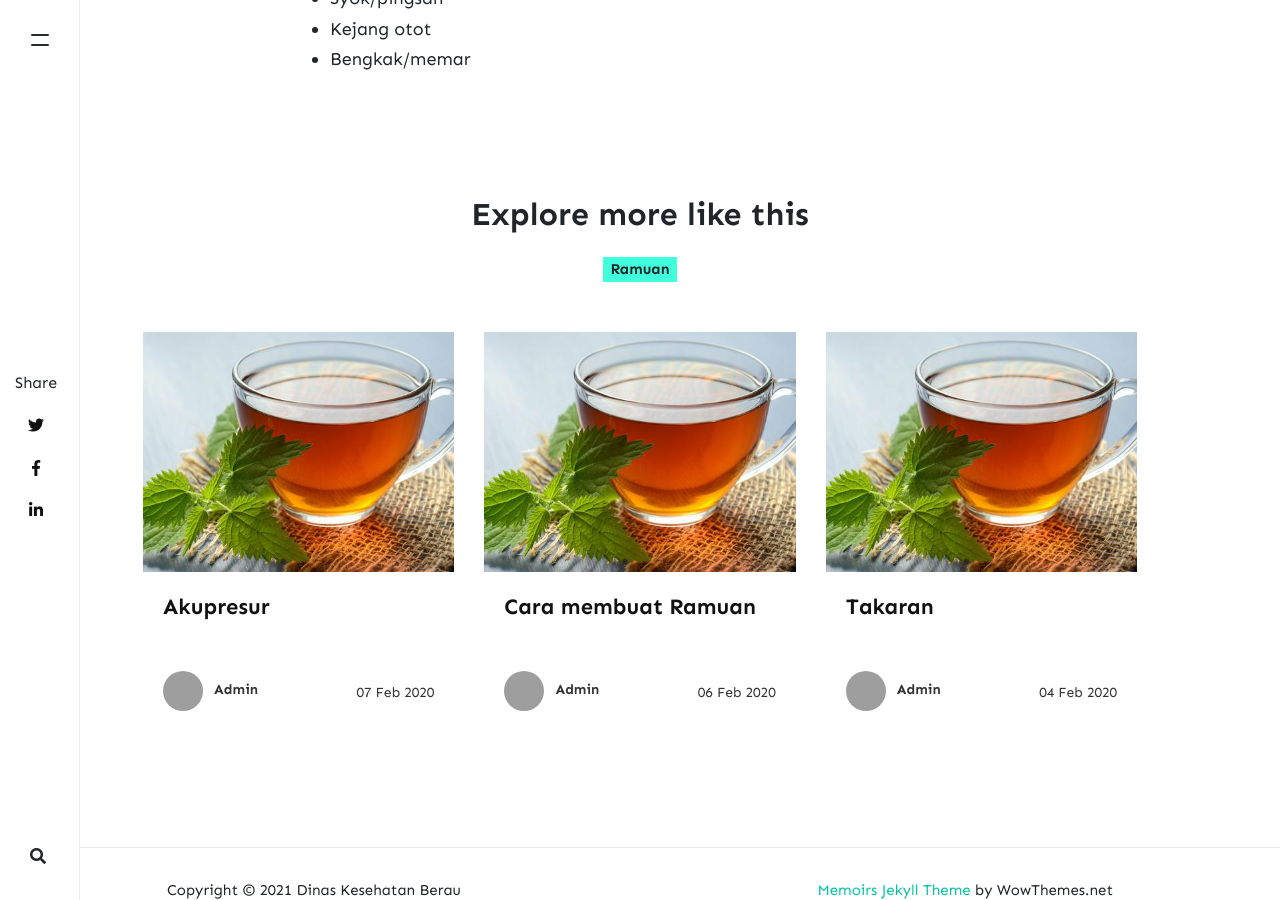
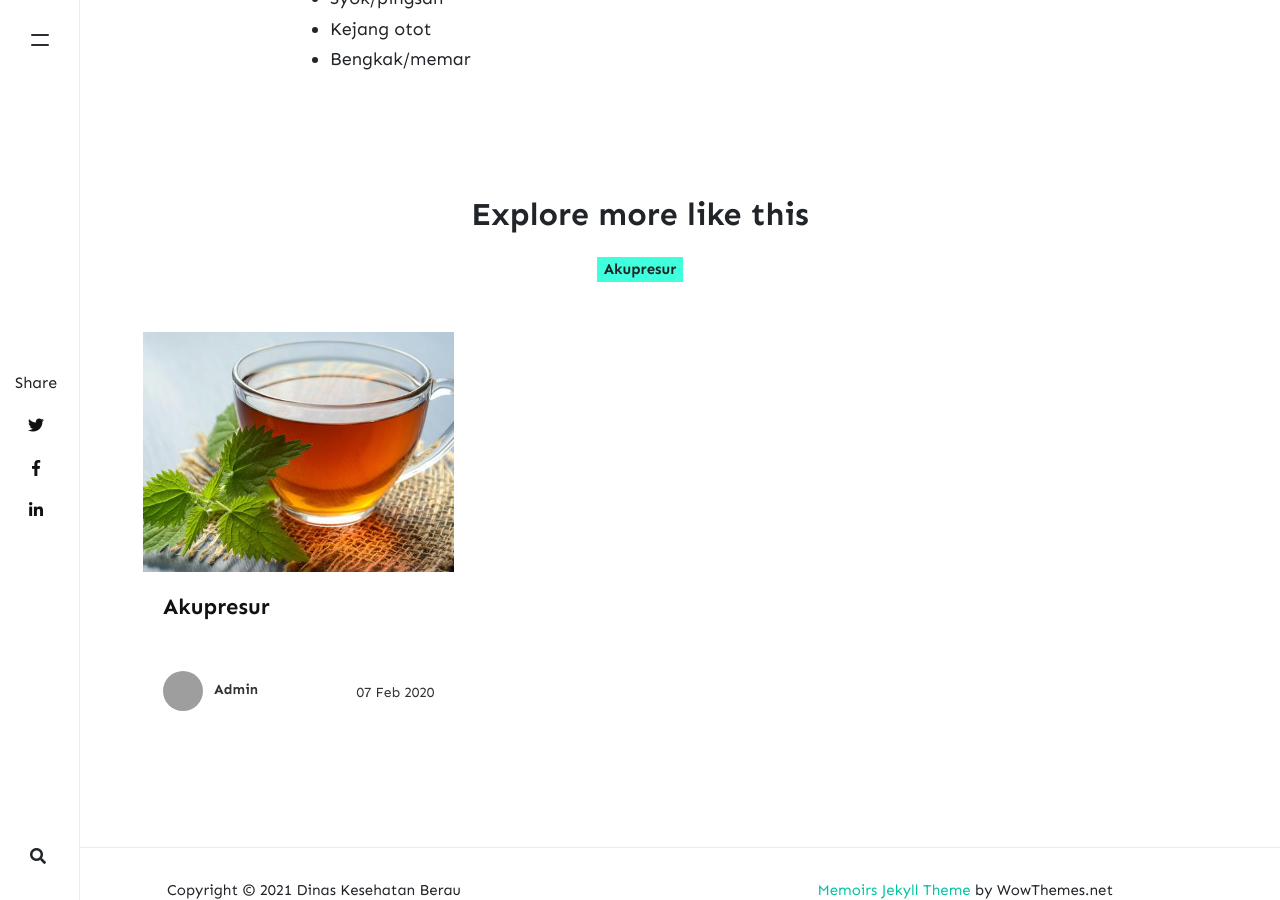
Before and after one commit to itshiroto/dinkesberau-lembarbalik, a Jekyll site: the page built from _posts/2020-02-8-Post-6.md, in a window 1280 px wide and 900 px high, scrolled down 1243 px. Built offline with Jekyll 4.4.1, drawn with Linux system fonts in a browser that asks for light colours; nearby versions of some CDN libraries; comment, search, counter and statistics services are not loaded; grey boxes are pictures that could not be loaded.

Commit message:
Modified post categories

```diff
--- a/_posts/2020-02-7-Post-5.md
+++ b/_posts/2020-02-7-Post-5.md
@@ -2,7 +2,7 @@
 layout: post
 title:  "Akupresur"
 author: admin
-categories: [ Ramuan ]
+categories: [ Akupresur ]
 image: assets/images/post.jpg
 ---
 
--- a/_posts/2020-02-8-Post-6.md
+++ b/_posts/2020-02-8-Post-6.md
@@ -2,7 +2,7 @@
 layout: post
 title:  "Akupresur Kontra Indikasi"
 author: admin
-categories: [ Ramuan ]
+categories: [ Akupresur ]
 image: assets/images/post.jpg
 ---
 
```
